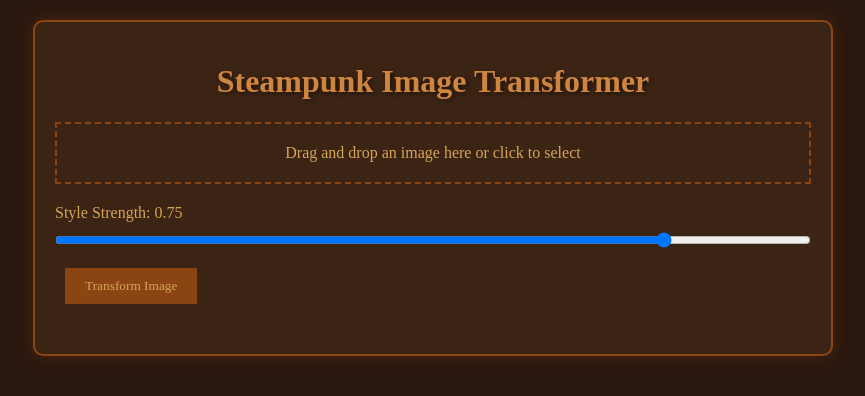
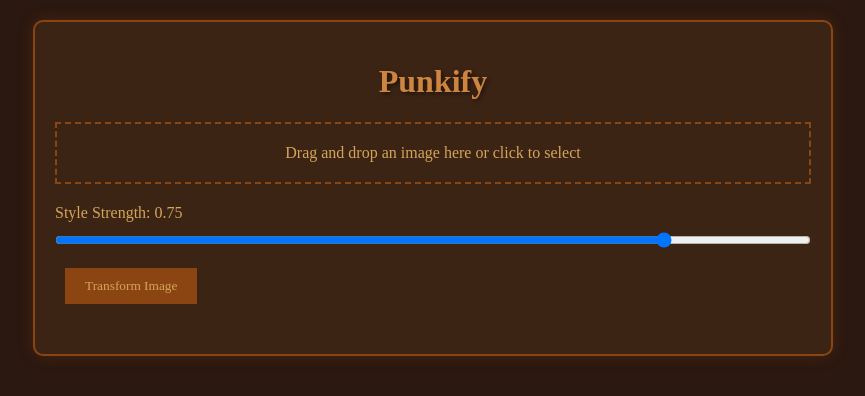
Before and after one commit to dibasdauliya/punkify, a website: page src/index.html in a window 1280 px wide. Shown: the whole page, without its empty margins (207-1072 px from the left). Drawn offline with Linux system fonts and the light colour scheme.

Commit message:
change title

```diff
--- a/src/index.html
+++ b/src/index.html
@@ -85,7 +85,7 @@
 	</head>
 	<body>
 		<div class="container">
-			<h1>Steampunk Image Transformer</h1>
+			<h1>Punkify</h1>
 
 			<div class="upload-area" id="dropZone">
 				Drag and drop an image here or click to select
```
